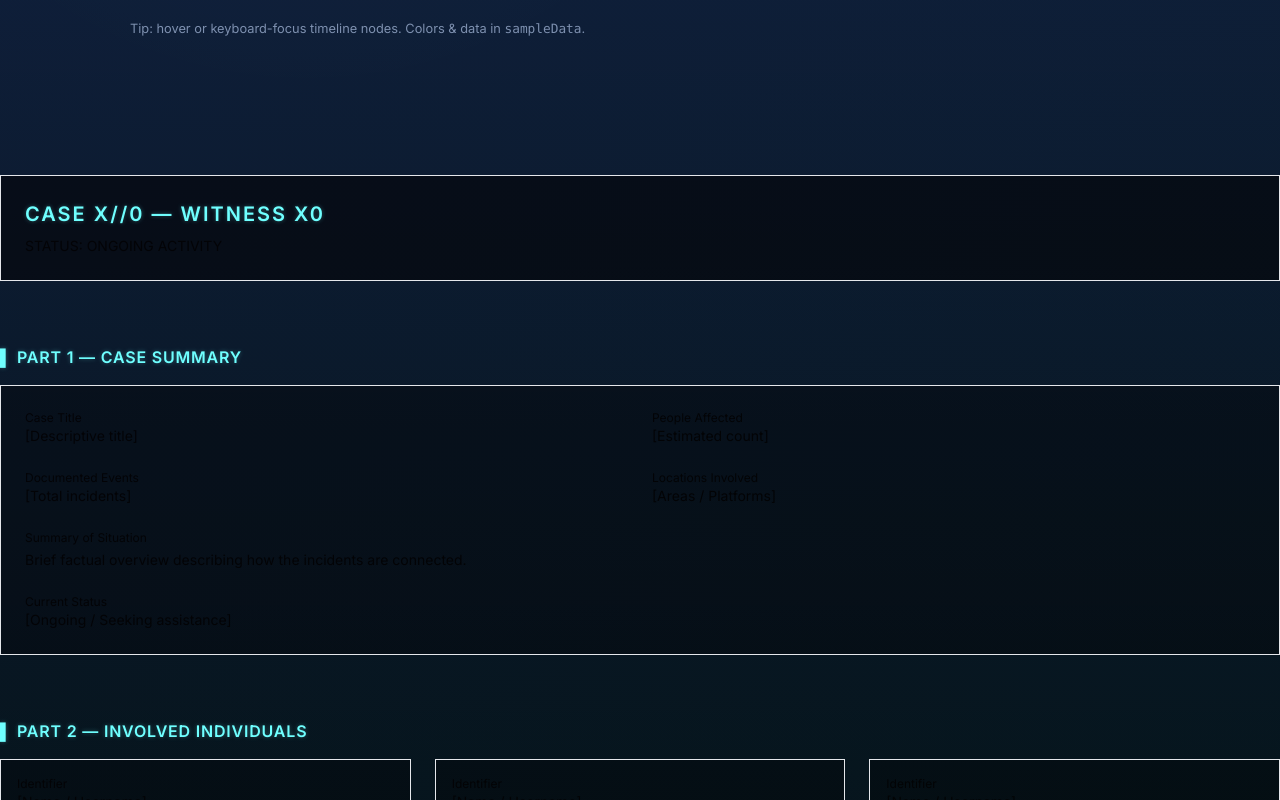
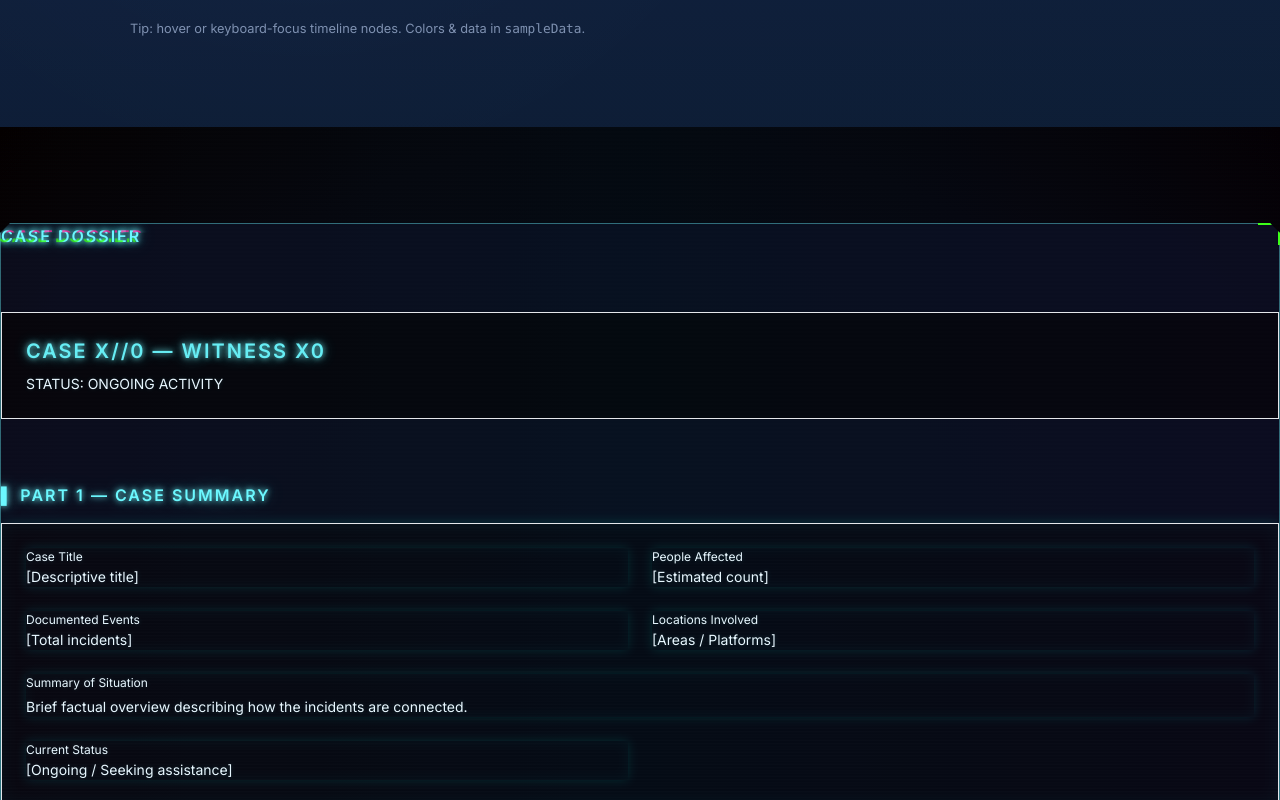
Before and after one commit to worldpeacebtn/quantumtimeline, a Next.js app: page / in a window 1280 px wide. Shown: the part 1260-2060 px from the top of the page. Built offline with nearby package versions, Linux system fonts and the light colour scheme.

Commit message:
wearrive

```diff
--- a/app/components/CaseDossiert.tsx
+++ b/app/components/CaseDossiert.tsx
@@ -1,11 +1,17 @@
 'use client';
+
+import './casedossier-cyber.css';
+import './casedossier-glitch.css';
+
 
 export default function CaseDossier() {
   return (
     <section className="mt-24 space-y-16">
+<h1 className="scale:3 !important;" data-text="CASE DOSSIER">CASE DOSSIER</h1>
 
       {/* HEADER */}
       <div className="border border-accent/40 p-6 bg-black/60">
+
         <h2 className="text-xl tracking-widest text-accent">
           CASE X//0 — WITNESS X0
         </h2>
--- /dev/null
+++ b/app/components/casedossier-cyber.css
@@ -0,0 +1,98 @@
+/* ================================
+   CYBERPUNK VISUAL LAYER (SAFE)
+   No DOM assumptions
+   No pseudo attr hacks
+   ================================ */
+
+:root {
+  --neon-cyan: #00fff7;
+  --neon-pink: #ff2bdc;
+}
+
+/* -------- HEADER & SECTION TITLES -------- */
+
+section h2,
+section h3 {
+  text-shadow:
+    0 0 6px rgba(0,255,247,0.6),
+    0 0 18px rgba(0,255,247,0.25);
+}
+
+/* -------- PANELS (existing divs) -------- */
+
+section > div > div,
+section table,
+section .grid > div {
+  position: relative;
+}
+
+/* neon edge + inner glow */
+section > div > div,
+section table {
+  box-shadow:
+    0 0 12px rgba(0,255,247,0.15),
+    inset 0 0 18px rgba(0,255,247,0.05);
+}
+
+/* -------- SCANLINE OVERLAY -------- */
+
+section > div > div::after,
+section table::after {
+  content: "";
+  pointer-events: none;
+  position: absolute;
+  inset: 0;
+  background: repeating-linear-gradient(
+    to bottom,
+    rgba(255,255,255,0.025),
+    rgba(255,255,255,0.025) 1px,
+    transparent 1px,
+    transparent 3px
+  );
+  opacity: 0.35;
+}
+
+/* -------- TABLE EFFECTS -------- */
+
+table tbody tr {
+  transition: background 0.25s ease, box-shadow 0.25s ease;
+}
+
+table tbody tr:hover {
+  background: linear-gradient(
+    90deg,
+    transparent,
+    rgba(0,255,247,0.12),
+    transparent
+  );
+  box-shadow: inset 0 0 18px rgba(0,255,247,0.25);
+}
+
+/* -------- PROFILE CARDS -------- */
+
+.grid > div {
+  box-shadow:
+    0 0 10px rgba(0,255,247,0.12),
+    inset 0 0 14px rgba(0,255,247,0.04);
+}
+
+/* -------- TEXT SHARPENING -------- */
+
+p,
+td,
+th {
+  text-shadow: 0 0 1px rgba(0,255,247,0.35);
+}
+
+/* -------- SUBTLE FLICKER (SAFE) -------- */
+
+@keyframes cyber-flicker {
+  0%, 100% { opacity: 1; }
+  97% { opacity: 0.85; }
+  98% { opacity: 0.6; }
+  99% { opacity: 0.9; }
+}
+
+section h2 {
+  animation: cyber-flicker 6s infinite;
+}
--- /dev/null
+++ b/app/components/casedossier-glitch.css
@@ -0,0 +1,217 @@
+/* ===============================
+   CASE DOSSIER – QUANTUM GLITCH SKIN
+   Inspired by CodePen oNQPJbR
+   Non-destructive overlay layer
+   =============================== */
+
+:root {
+  --qd-bg: #05080f;
+  --qd-panel: rgba(8, 14, 30, 0.92);
+  --qd-cyan: #69f8ff;
+  --qd-neon: #39ff14;
+  --qd-magenta: #ff2aa1;
+  --qd-red: #ff003c;
+  --qd-yellow: #f9f002;
+  --qd-text: #e8f7ff;
+
+  --qd-glow: 0 0 8px rgba(105,248,255,.6),
+             0 0 18px rgba(105,248,255,.35);
+
+  --qd-glitch-fast: 0.8s;
+  --qd-glitch-slow: 3s;
+}
+
+/* ===============================
+   BASE WRAPPER
+   =============================== */
+
+.case-dossier.quantum-glitch {
+  background: radial-gradient(
+    ellipse at center,
+    #060b18 0%,
+    #03050c 70%,
+    #000 100%
+  );
+  color: var(--qd-text);
+  position: relative;
+  overflow: hidden;
+}
+
+/* CRT scanlines */
+.case-dossier.quantum-glitch::before {
+  content: "";
+  pointer-events: none;
+  position: absolute;
+  inset: 0;
+  background:
+    repeating-linear-gradient(
+      to bottom,
+      rgba(255,255,255,0.03) 0px,
+      rgba(255,255,255,0.03) 1px,
+      transparent 2px,
+      transparent 4px
+    );
+  mix-blend-mode: overlay;
+  opacity: 0.35;
+  z-index: 5;
+}
+
+/* subtle RGB shift */
+.case-dossier.quantum-glitch::after {
+  content: "";
+  pointer-events: none;
+  position: absolute;
+  inset: 0;
+  background: linear-gradient(
+    90deg,
+    rgba(255,0,0,.04),
+    rgba(0,255,255,.04),
+    rgba(255,0,255,.04)
+  );
+  mix-blend-mode: screen;
+  animation: qd-chroma 6s infinite alternate;
+  z-index: 6;
+}
+
+@keyframes qd-chroma {
+  0% { opacity: .15; }
+  100% { opacity: .35; }
+}
+
+/* ===============================
+   PANELS / SECTIONS
+   =============================== */
+
+.case-dossier.quantum-glitch section,
+.case-dossier.quantum-glitch .panel,
+.case-dossier.quantum-glitch .card {
+  background: var(--qd-panel);
+  border: 1px solid rgba(105,248,255,.4);
+  box-shadow: var(--qd-glow);
+  clip-path: polygon(
+    0 10px,
+    10px 0,
+    calc(100% - 10px) 0,
+    100% 10px,
+    100% calc(100% - 10px),
+    calc(100% - 10px) 100%,
+    10px 100%,
+    0 calc(100% - 10px)
+  );
+  position: relative;
+}
+
+/* corner accent */
+.case-dossier.quantum-glitch section::after,
+.case-dossier.quantum-glitch .panel::after {
+  content: "";
+  position: absolute;
+  top: -1px;
+  right: -1px;
+  width: 22px;
+  height: 22px;
+  border-top: 2px solid var(--qd-neon);
+  border-right: 2px solid var(--qd-neon);
+}
+
+/* ===============================
+   HEADERS – GLITCH STYLE
+   =============================== */
+
+.case-dossier.quantum-glitch h1,
+.case-dossier.quantum-glitch h2,
+.case-dossier.quantum-glitch h3 {
+  position: relative;
+  text-transform: uppercase;
+  letter-spacing: 2px;
+  color: var(--qd-cyan);
+  text-shadow:
+    0 0 6px rgba(105,248,255,.7),
+    0 0 18px rgba(105,248,255,.4);
+}
+
+/* glitch layers */
+.case-dossier.quantum-glitch h1::before,
+.case-dossier.quantum-glitch h1::after {
+  content: attr(data-text);
+  position: absolute;
+  inset: 0;
+  opacity: .8;
+}
+
+.case-dossier.quantum-glitch h1::before {
+  color: var(--qd-magenta);
+  transform: translate(2px, -1px);
+  clip-path: polygon(0 0, 100% 0, 100% 40%, 0 35%);
+  animation: qd-glitch-a var(--qd-glitch-fast) infinite linear;
+}
+
+.case-dossier.quantum-glitch h1::after {
+  color: var(--qd-neon);
+  transform: translate(-2px, 1px);
+  clip-path: polygon(0 60%, 100% 55%, 100% 100%, 0 100%);
+  animation: qd-glitch-b var(--qd-glitch-fast) infinite linear;
+}
+
+@keyframes qd-glitch-a {
+  0% { transform: translate(2px,-1px); }
+  20% { transform: translate(-1px,1px); }
+  40% { transform: translate(3px,0); }
+  100% { transform: translate(2px,-1px); }
+}
+
+@keyframes qd-glitch-b {
+  0% { transform: translate(-2px,1px); }
+  20% { transform: translate(1px,-1px); }
+  40% { transform: translate(-3px,0); }
+  100% { transform: translate(-2px,1px); }
+}
+
+/* ===============================
+   TEXT / DOSSIER CONTENT
+   =============================== */
+
+.case-dossier.quantum-glitch p,
+.case-dossier.quantum-glitch li {
+  color: var(--qd-text);
+  line-height: 1.5;
+  text-shadow: 0 0 4px rgba(105,248,255,.15);
+}
+
+/* ===============================
+   BUTTONS / ACTIONS
+   =============================== */
+
+.case-dossier.quantum-glitch button,
+.case-dossier.quantum-glitch a.button {
+  background: transparent;
+  border: 1px solid var(--qd-cyan);
+  color: var(--qd-cyan);
+  padding: 14px 28px;
+  letter-spacing: 2px;
+  text-transform: uppercase;
+  box-shadow: var(--qd-glow);
+  position: relative;
+  overflow: hidden;
+}
+
+.case-dossier.quantum-glitch button::after {
+  content: "";
+  position: absolute;
+  inset: 0;
+  background: linear-gradient(
+    120deg,
+    transparent,
+    rgba(105,248,255,.4),
+    transparent
+  );
+  transform: translateX(-120%);
+}
+
+.case-dossier.quantum-glitch button:hover::after {
+  animation: qd-scan 0.9s forwards;
+}
+
+@keyframes qd-scan {
+  to { transform: translateX(120%); }
+}
--- a/app/page.tsx
+++ b/app/page.tsx
@@ -426,7 +426,9 @@ export default function Page() {
 
       `}</style>
 
-      <CaseDossier />
+<div className="case-dossier quantum-glitch">
+  <CaseDossier />
+</div>
 
     </main>
   );
```
